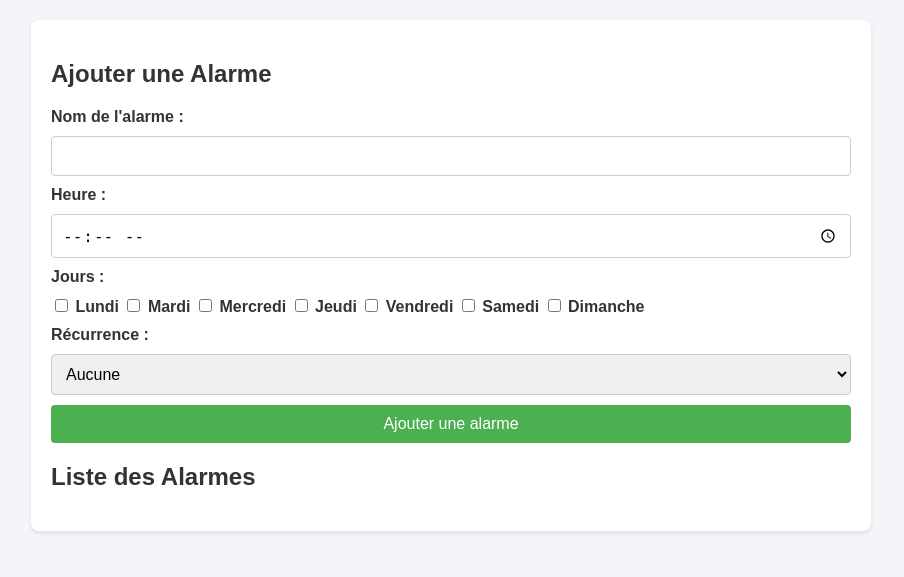
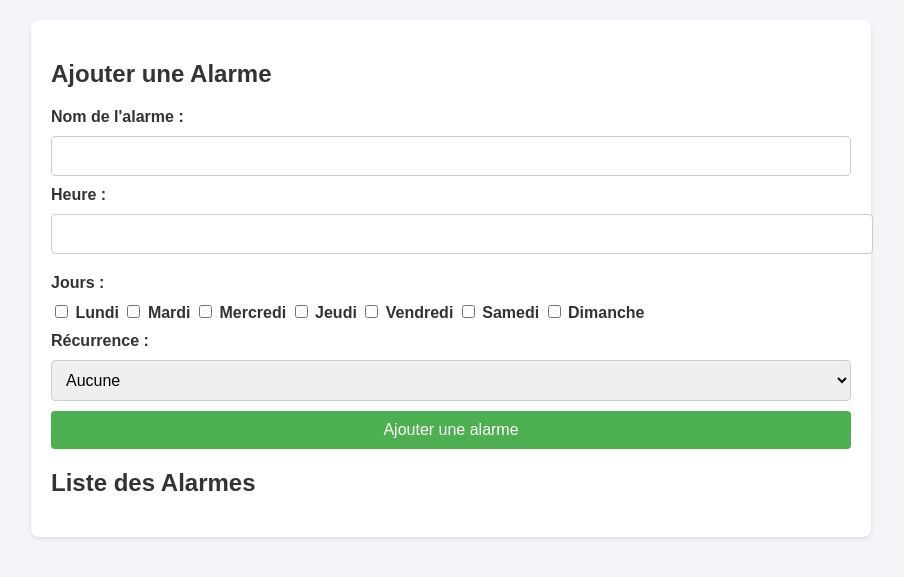
Before and after one commit to Oered-sudo/Dailypill, a Flask app: page / in a window 1280 px wide. Shown: the part 100-677 px from the top of the page, without its empty margins (189-1093 px from the left). Run offline with Flask 3, Linux system fonts and the light colour scheme; data that the repository does not hold is empty; some libraries are stand-ins or nearby versions.

Commit message:
Ajout d'un sélecteur d'heure avec timepicker pour la gestion des alarmes. Mise à jour du formulaire pour utiliser un champ de texte pour l'heure et ajout de styles CSS pour le timepicker.

```diff
--- a/backend/static/script.js
+++ b/backend/static/script.js
@@ -6,6 +6,21 @@ const alarmList = document.getElementById('alarmList');
 const recurrenceSelect = document.getElementById('recurrence');
 const customIntervalLabel = document.getElementById('customIntervalLabel');
 const customIntervalInput = document.getElementById('custom_interval');
+
+// Initialiser le sélecteur d'heure
+$(document).ready(function () {
+    $('#time').timepicker({
+        timeFormat: 'HH:mm',
+        interval: 30,
+        minTime: '00:00',
+        maxTime: '23:59',
+        defaultTime: '07:00',
+        startTime: '00:00',
+        dynamic: false,
+        dropdown: true,
+        scrollbar: true
+    });
+});
 
 // Afficher ou masquer l'intervalle personnalisé
 recurrenceSelect.addEventListener('change', () => {
--- a/backend/static/styles.css
+++ b/backend/static/styles.css
@@ -86,3 +86,12 @@ li button {
 li button:hover {
     background-color: #d32f2f;
 }
+
+.timepicker {
+    width: 100%;
+    padding: 10px;
+    font-size: 16px;
+    border: 1px solid #ccc;
+    border-radius: 4px;
+    margin-bottom: 10px;
+}
--- a/backend/templates/index.html
+++ b/backend/templates/index.html
@@ -5,6 +5,7 @@
     <meta name="viewport" content="width=device-width, initial-scale=1.0">
     <title>ESP32 Alarm Manager</title>
     <link rel="stylesheet" href="/static/styles.css">
+    <link rel="stylesheet" href="https://cdnjs.cloudflare.com/ajax/libs/jquery-timepicker/1.13.18/jquery.timepicker.min.css">
 </head>
 <body>
     <header>
@@ -18,7 +19,7 @@
                 <input type="text" id="name" name="name" required>
 
                 <label for="time">Heure :</label>
-                <input type="time" id="time" name="time" required>
+                <input type="text" id="time" name="time" class="timepicker" required>
 
                 <label for="days">Jours :</label>
                 <div id="days">
@@ -52,6 +53,8 @@
             </ul>
         </section>
     </main>
+    <script src="https://code.jquery.com/jquery-3.6.0.min.js"></script>
+    <script src="https://cdnjs.cloudflare.com/ajax/libs/jquery-timepicker/1.13.18/jquery.timepicker.min.js"></script>
     <script src="/static/script.js"></script>
 </body>
 </html>
```
